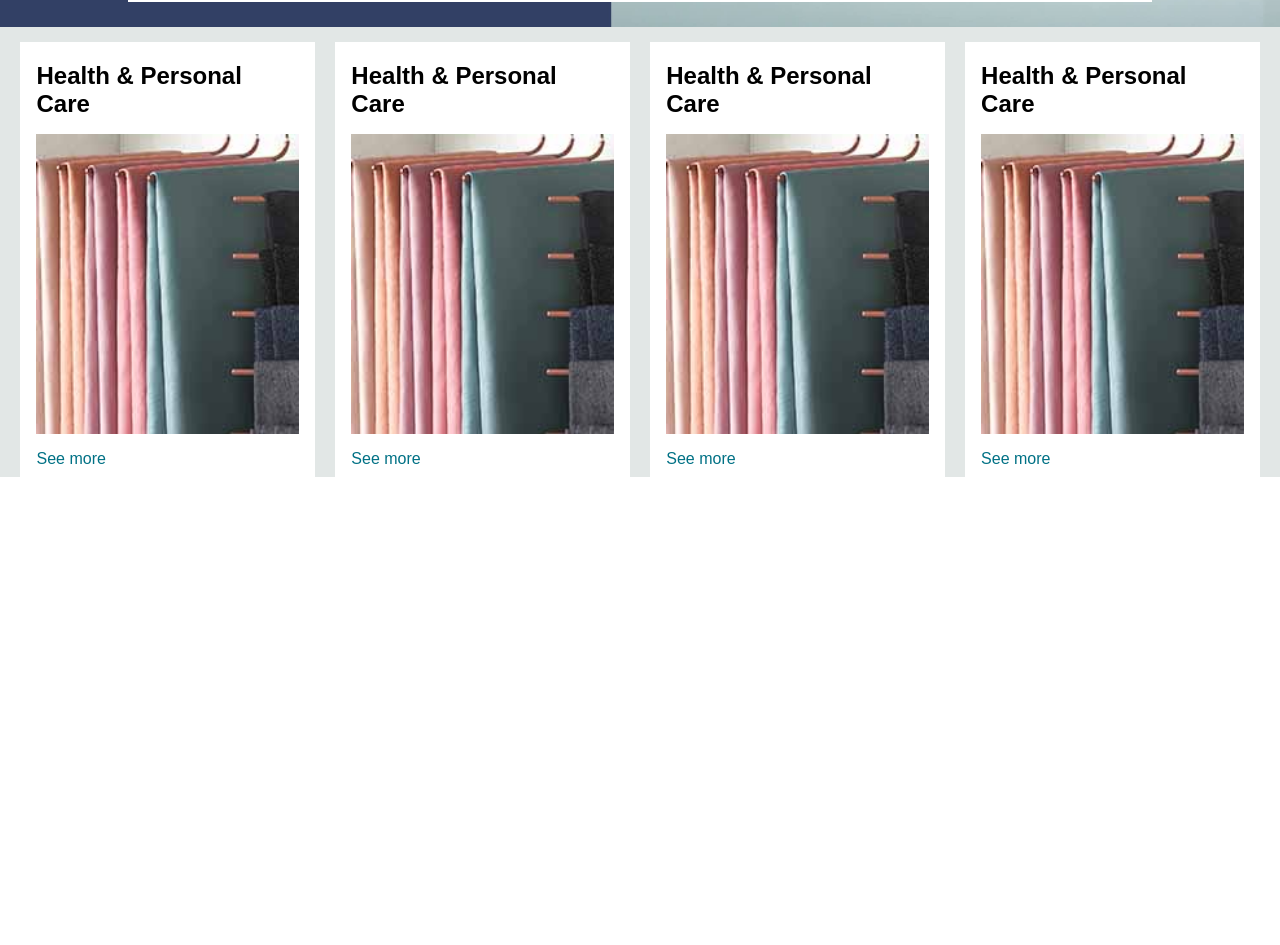
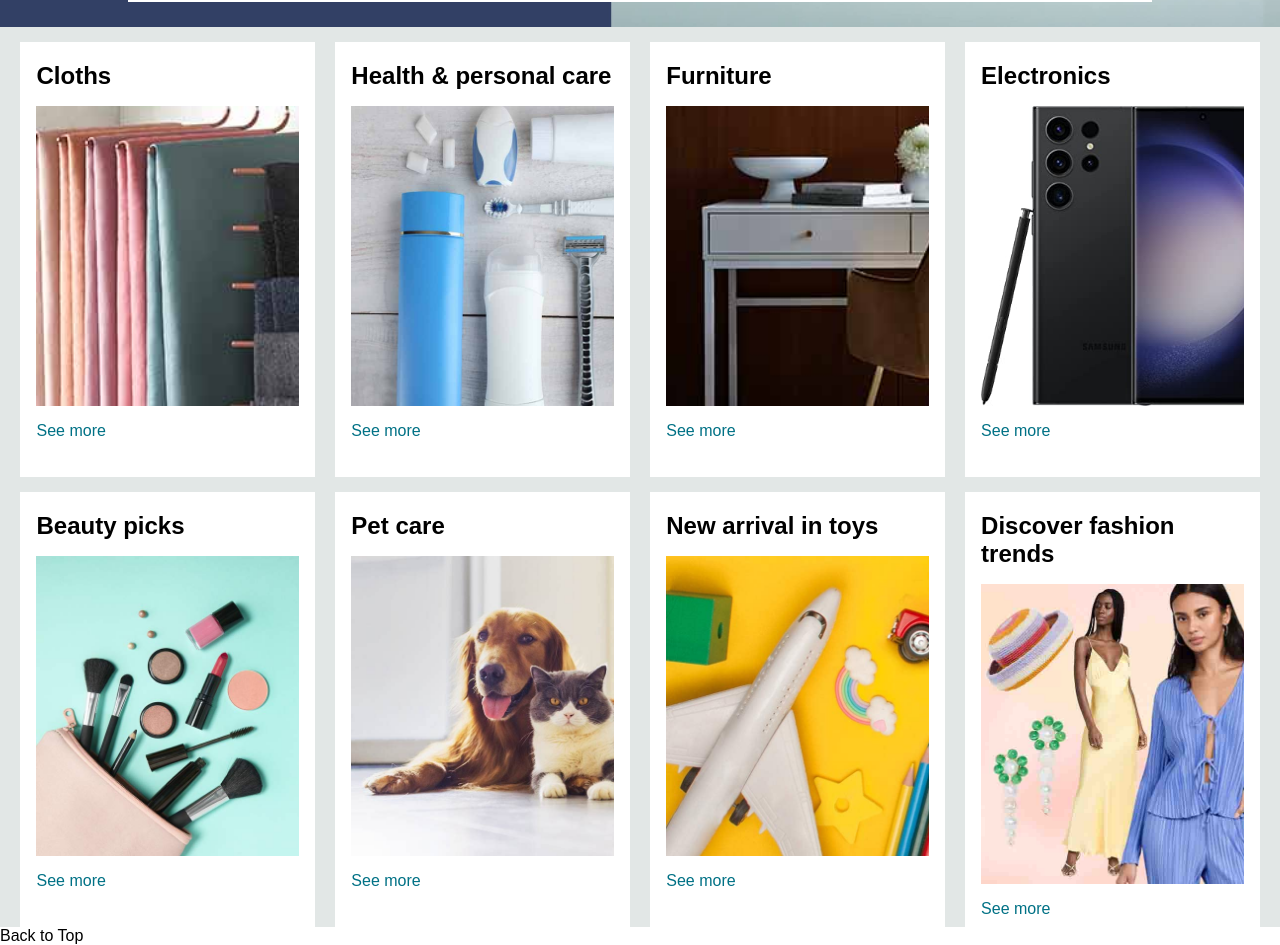
Before and after one commit to tanmayk18/Amazon-clone, a plain HTML site: page index.html in a window 1280 px wide. Shown: the part 453-1398 px from the top of the page. Before the commit the page ends 930 px from the top, so only its background shows below. Drawn offline with Linux system fonts and the light colour scheme.

Commit message:
new added

```diff
--- a/index.html
+++ b/index.html
@@ -83,34 +83,71 @@
     <div class="shop-section">
         <div class="box1 box">
             <div class="box-content">
-            <h2>Health & Personal Care</h2>
+             <h2>Cloths</h2>
              <div class="box-img" style="background-image: url('box1_image.jpg');"> </div>
              <p>See more</p>
             </div>
          </div>
          <div class="box2 box">
              <div class="box-content">
-                <h2>Health & Personal Care</h2>
-                <div class="box-img" style="background-image: url('box1_image.jpg');"> </div>
+                 <h2>Health & personal care</h2>
+                 <div class="box-img" style="background-image: url('box2_image.jpg');"> </div>
                  <p>See more</p>
                 </div>
          </div>
          <div class="box3 box">
              <div class="box-content">
-                <h2>Health & Personal Care</h2>
-                <div class="box-img" style="background-image: url('box1_image.jpg');"> </div>
+                 <h2>Furniture</h2>
+                 <div class="box-img" style="background-image: url('box3_image.jpg');"> </div>
                  <p>See more</p>
                 </div>
          </div>
          <div class="box4 box">
              <div class="box-content">
-                <h2>Health & Personal Care</h2>
-                <div class="box-img" style="background-image: url('box1_image.jpg');"> </div>
+                 <h2>Electronics</h2>
+                 <div class="box-img" style="background-image: url('box4_image.jpg');"> </div>
                  <p>See more</p>
                 </div>
          </div>
+         <div class="box1 box">
+            <div class="box-content">
+             <h2>Beauty picks</h2>
+             <div class="box-img" style="background-image: url('box5_image.jpg');"> </div>
+             <p>See more</p>
+            </div>
+         </div>
+         <div class="box2 box">
+             <div class="box-content">
+                 <h2>Pet care</h2>
+                 <div class="box-img" style="background-image: url('box6_image.jpg');"> </div>
+                 <p>See more</p>
+                </div>
+         </div>
+         <div class="box3 box">
+             <div class="box-content">
+                 <h2>New arrival in toys</h2>
+                 <div class="box-img" style="background-image: url('box7_image.jpg');"> </div>
+                 <p>See more</p>
+                </div>
+         </div>
+         <div class="box4 box">
+             <div class="box-content">
+                 <h2>Discover fashion trends </h2>
+                 <div class="box-img" style="background-image: url('box8_image.jpg');"> </div>
+                 <p>See more</p>
+                </div>
+         </div>
+
+    </div>
+
+    <footer>
+        <div class="foot-panal1">
+            <p>Back to Top</p>
         </div>
 
 
+
+    </footer>
+
 </body>
 </html>
--- a/style.css
+++ b/style.css
@@ -171,6 +171,7 @@
 
 .shop-section {
     display: flex;
+    flex-wrap: wrap;
     justify-content: space-evenly;
     background-color: #e2e7e6;
 }
```
Lines whose indentation alone changed are shown as unchanged.
